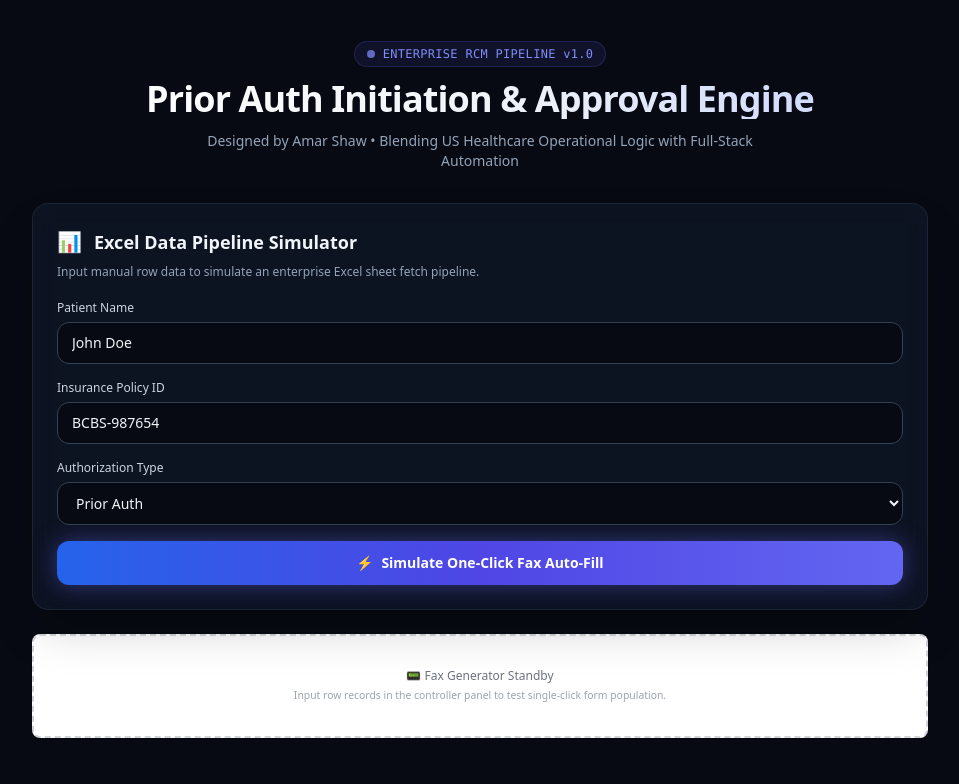
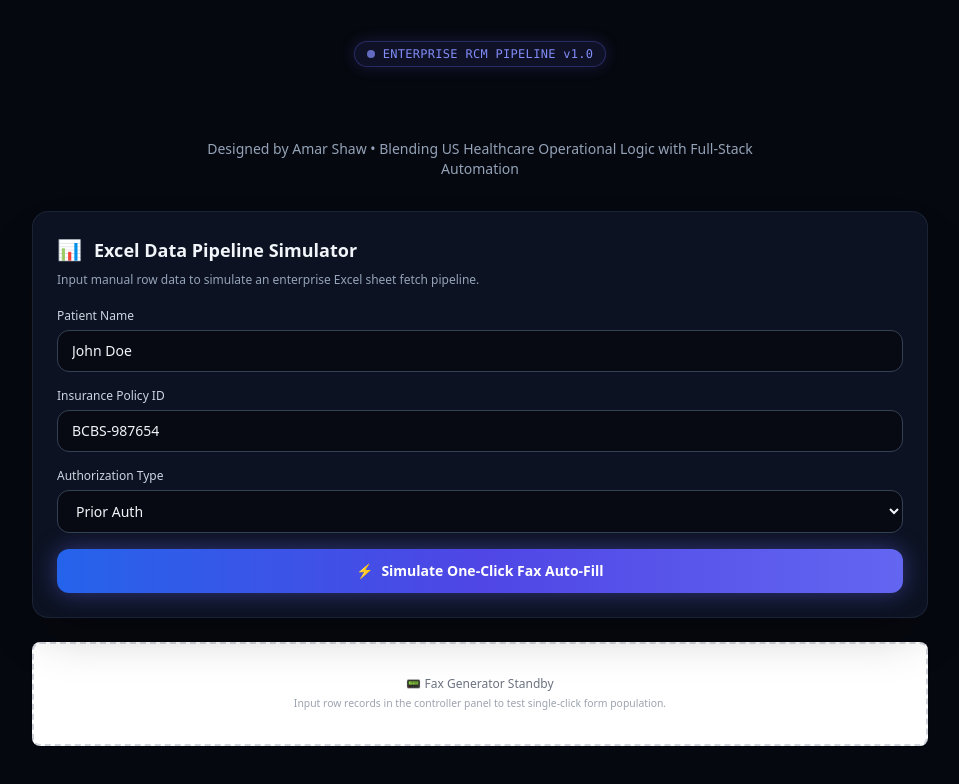
Before and after one commit to amarshaw87/prior-auth-engine, a React (Vite) app: page / in a window 1280 px wide. Shown: the top 784 px of the page, without its empty margins (160-1119 px from the left). Built offline with nearby package versions, Linux system fonts and the light colour scheme; the HTML template or start-up script is replaced by a standard one.

Commit message:
Update App.jsx

```diff
--- a/src/App.jsx
+++ b/src/App.jsx
@@ -11,17 +11,21 @@ function Workspace() {
   const { processAndFetch, loading, error } = useFaxFetch();
 
   return (
-    <div className="min-h-screen bg-[#070A12] text-slate-100 py-10 px-4 font-sans selection:bg-indigo-500 selection:text-white">
+    <div className="min-h-screen bg-[#06080F] text-slate-100 py-10 px-4 font-sans selection:bg-indigo-500 selection:text-white">
       <div className="max-w-4xl mx-auto space-y-8">
-        {/* Header Section */}
+
+        {/* Header Section with Traveling Light Effect */}
         <header className="text-center space-y-3">
-          <div className="inline-flex items-center gap-2 px-3 py-1 rounded-full bg-indigo-500/10 border border-indigo-500/20 text-indigo-400 text-xs font-mono font-medium tracking-wide">
+          <div className="inline-flex items-center gap-2 px-3 py-1 rounded-full bg-indigo-500/10 border border-indigo-500/30 text-indigo-400 text-xs font-mono font-medium tracking-wide shadow-[0_0_15px_rgba(99,102,241,0.2)]">
             <span className="w-2 h-2 rounded-full bg-indigo-400 animate-pulse"></span>
             ENTERPRISE RCM PIPELINE v1.0
           </div>
-          <h1 className="text-3xl sm:text-4xl font-extrabold tracking-tight text-transparent bg-clip-text bg-gradient-to-r from-white via-slate-100 to-indigo-200">
+
+          {/* Continuous Light Shimmer Heading */}
+          <h1 className="text-3xl sm:text-5xl font-black tracking-tight text-transparent bg-clip-text bg-[linear-gradient(110deg,#64748b,35%,#ffffff,50%,#818cf8,55%,#64748b,70%)] animate-shimmer">
             Prior Auth Initiation & Approval Engine
           </h1>
+
           <p className="text-xs sm:text-sm text-slate-400 max-w-xl mx-auto">
             Designed by Amar Shaw • Blending US Healthcare Operational Logic with Full-Stack Automation
           </p>
@@ -33,7 +37,7 @@ function Workspace() {
 
           {error && (
             <div className="max-w-xl mx-auto p-3.5 bg-red-950/40 border border-red-500/30 rounded-xl text-red-300 text-xs font-semibold text-center backdrop-blur-sm">
-              ⚠️ {error}
+              ⚠️️ {error}
             </div>
           )}
 
```
